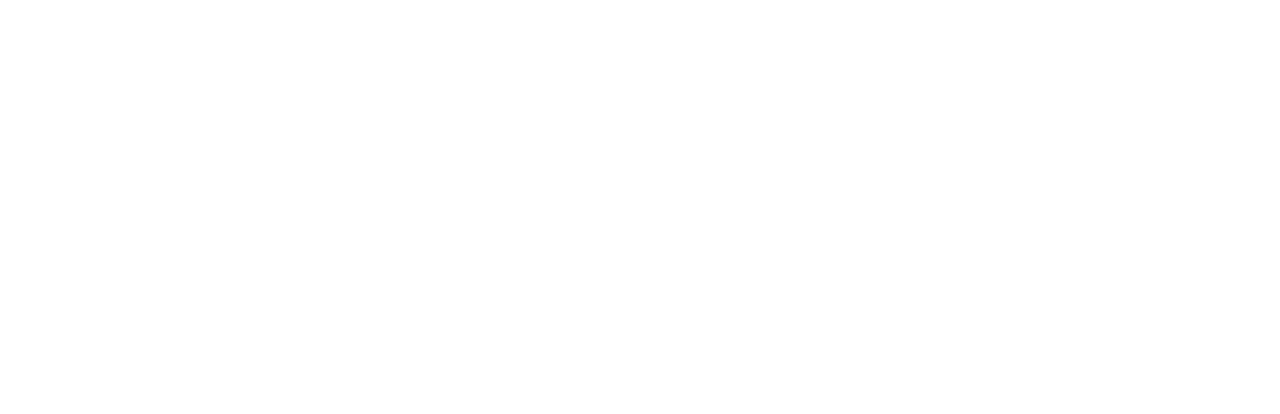
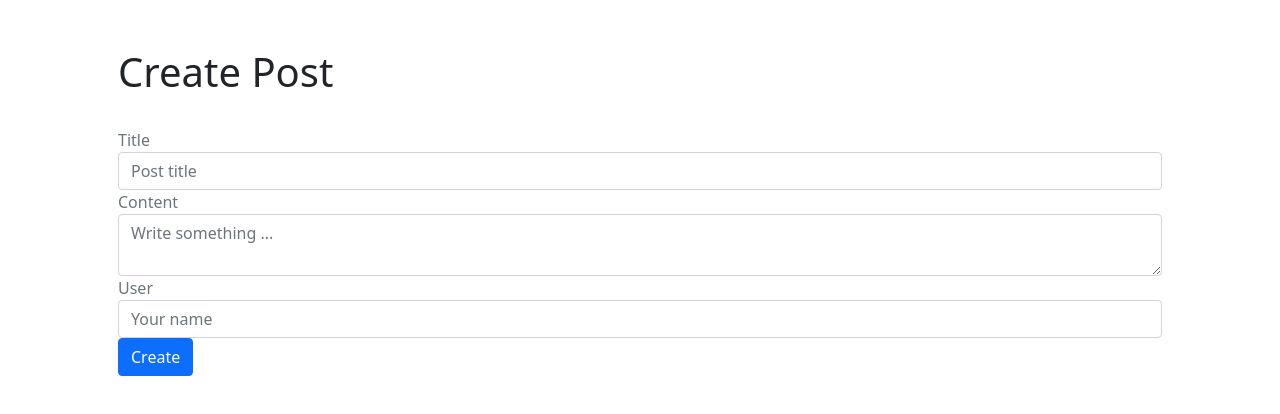
Before and after one commit to kaustubh87/Mern-crud, a React (Create React App) app in the folder client/: page /create in a window 1280 px wide. Shown: the top 414 px of the page. Built offline with nearby package versions, Linux system fonts and the light colour scheme.

Commit message:
Created a new create component, form

```diff
--- a/client/src/App.js
+++ b/client/src/App.js
@@ -1,7 +1,7 @@
 import React from "react";
 
 const App = () => (
-  <div>
+  <div className="container p-5">
     <h1>MERN CRUD</h1>
   </div>
 );
--- /dev/null
+++ b/client/src/Create.js
@@ -0,0 +1,45 @@
+import React, { useState } from "react";
+
+const Create = () => (
+  <div className="container p-5">
+    <h1>Create Post</h1>
+    <br />
+    <form>
+      <div className="form-group">
+        <label className="text-muted">Title</label>
+        <input
+          type="text"
+          className="form-control"
+          placeholder="Post title"
+          required
+        />
+      </div>
+
+      <div className="form-group">
+        <label className="text-muted">Content</label>
+        <textarea
+          type="text"
+          className="form-control"
+          placeholder="Write something ..."
+          required
+        ></textarea>
+      </div>
+
+      <div className="form-group">
+        <label className="text-muted">User</label>
+        <input
+          type="text"
+          className="form-control"
+          placeholder="Your name"
+          required
+        />
+      </div>
+
+      <div className="form-group">
+        <button className="btn btn-primary">Create</button>
+      </div>
+    </form>
+  </div>
+);
+
+export default Create;
--- a/client/src/Routes.js
+++ b/client/src/Routes.js
@@ -1,12 +1,14 @@
 import React from "react";
 import { BrowserRouter, Switch, Route } from "react-router-dom";
 import App from "./App";
+import Create from "./Create";
 
 const Routes = function () {
   return (
     <BrowserRouter>
       <Switch>
-        <Route path="/home" exact component={App} />
+        <Route path="/" exact component={App} />
+        <Route path="/create" exact component={Create} />
       </Switch>
     </BrowserRouter>
   );
```
